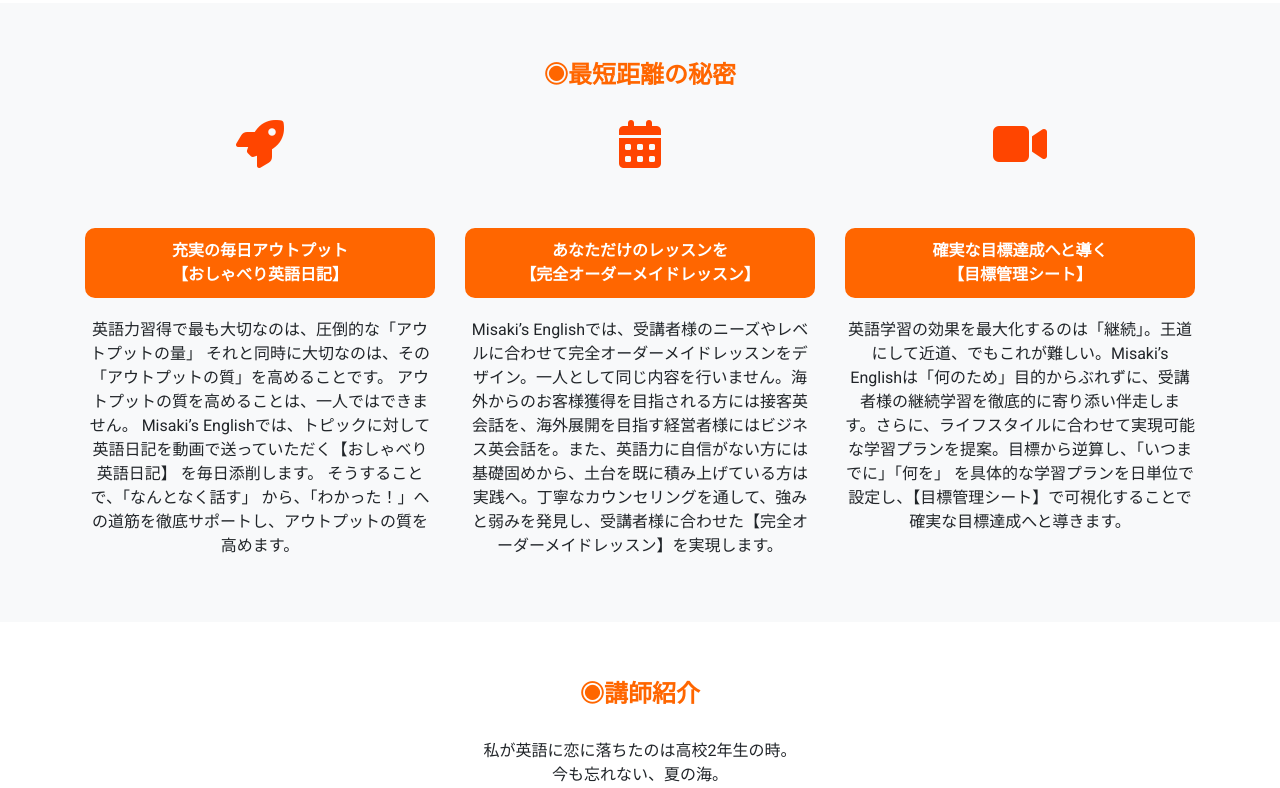
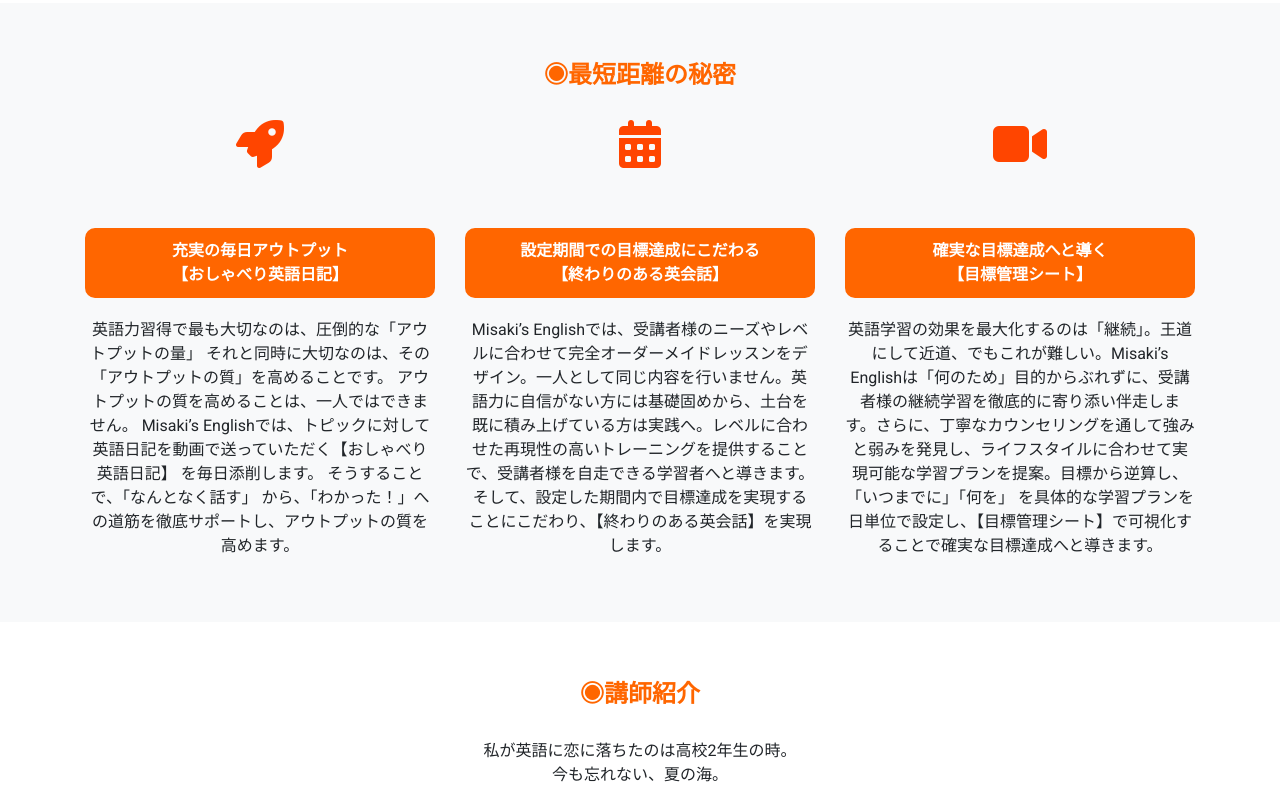
Before and after one commit to neighbridge/misaki-english, a plain HTML site: page index.html in a window 1280 px wide. Shown: the part 2000-2788 px from the top of the page. Drawn offline with nearby package versions, Linux system fonts and the light colour scheme.

Commit message:
マスターピース追加

```diff
--- a/index.html
+++ b/index.html
@@ -218,7 +218,7 @@
 
   <!-- Header -->
   <header class="navbar navbar-expand-lg navbar-light">
-    <a class="navbar-brand" href="#">Misaki's English オンライン英会話</a>
+    <a class="navbar-brand" href="#">【Masterpiece Group】Misaki's English オンライン英会話</a>
     <button class="navbar-toggler" type="button" data-toggle="collapse" data-target="#navbarNav" aria-controls="navbarNav" aria-expanded="false" aria-label="Toggle navigation">
       <span class="navbar-toggler-icon"></span>
     </button>
@@ -308,9 +308,9 @@
         <div class="col-md-4 text-center">
           <i class="feature-icon fas fa-calendar-alt"></i>
           <div class="box2">
-            <p>あなただけのレッスンを<br>【完全オーダーメイドレッスン】</p>
+            <p>設定期間での目標達成にこだわる<br>【終わりのある英会話】</p>
         </div>
-          <p>Misaki’s Englishでは、受講者様のニーズやレベルに合わせて完全オーダーメイドレッスンをデザイン。一人として同じ内容を行いません。海外からのお客様獲得を目指される方には接客英会話を、海外展開を目指す経営者様にはビジネス英会話を。また、英語力に自信がない方には基礎固めから、土台を既に積み上げている方は実践へ。丁寧なカウンセリングを通して、強みと弱みを発見し、受講者様に合わせた【完全オーダーメイドレッスン】を実現します。
+          <p>Misaki’s Englishでは、受講者様のニーズやレベルに合わせて完全オーダーメイドレッスンをデザイン。一人として同じ内容を行いません。英語力に自信がない方には基礎固めから、土台を既に積み上げている方は実践へ。レベルに合わせた再現性の高いトレーニングを提供することで、受講者様を自走できる学習者へと導きます。そして、設定した期間内で目標達成を実現することにこだわり、【終わりのある英会話】を実現します。
             </p>
         </div>
         <div class="col-md-4 text-center">
@@ -319,8 +319,8 @@
           <div class="box2">
             <p>確実な目標達成へと導く<br>【目標管理シート】</p>
         </div>
-          <p>英語学習の効果を最大化するのは「継続」。王道にして近道、でもこれが難しい。Misaki’s Englishは「何のため」目的からぶれずに、受講者様の継続学習を徹底的に寄り添い伴走します。さらに、ライフスタイルに合わせて実現可能な学習プランを提案。目標から逆算し、「いつまでに」「何を」 を具体的な学習プランを日単位で設定し、【目標管理シート】で可視化することで確実な目標達成へと導きます。</p>
-        </div>
+          <p>英語学習の効果を最大化するのは「継続」。王道にして近道、でもこれが難しい。Misaki’s Englishは「何のため」目的からぶれずに、受講者様の継続学習を徹底的に寄り添い伴走します。さらに、丁寧なカウンセリングを通して強みと弱みを発見し、ライフスタイルに合わせて実現可能な学習プランを提案。目標から逆算し、「いつまでに」「何を」 を具体的な学習プランを日単位で設定し、【目標管理シート】で可視化することで確実な目標達成へと導きます。</p>
+         </div>
       </div>
     </div>
   </section>
@@ -421,7 +421,7 @@
               <div class="card-body">
                 <h5 class="card-title">■海外で暮らしたい
                 </h5>
-                <p class="card-text">英語力はゼロでした。日本を出て、海外に住んでみることで、学べることが沢山ある考えています。そのために英語を身につけたいと受講を開始ししました。
+                <p class="card-text">英語力はゼロでした。日本を出て、海外に住んでみることで、学べることが沢山あると考えています。そのために英語を身につけたいと受講を開始ししました。
                   先生のアドバイスで、中学英文法から振り返る学習プランでスタートしました。そして先生が主催している国際交流イベントに参加し、海外の方と会話ができるところまで成長しました。
                 </p>
                 <h5 class="card-title">K.S</h5>
```
